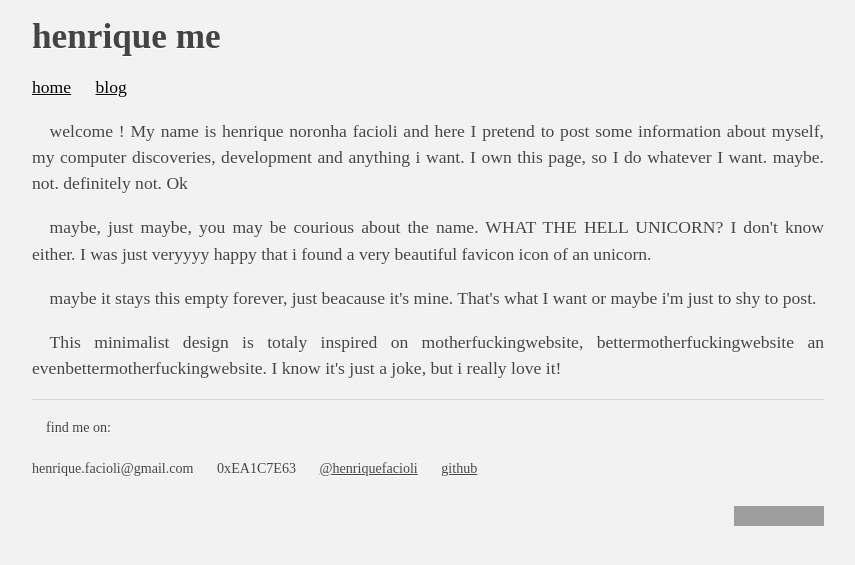
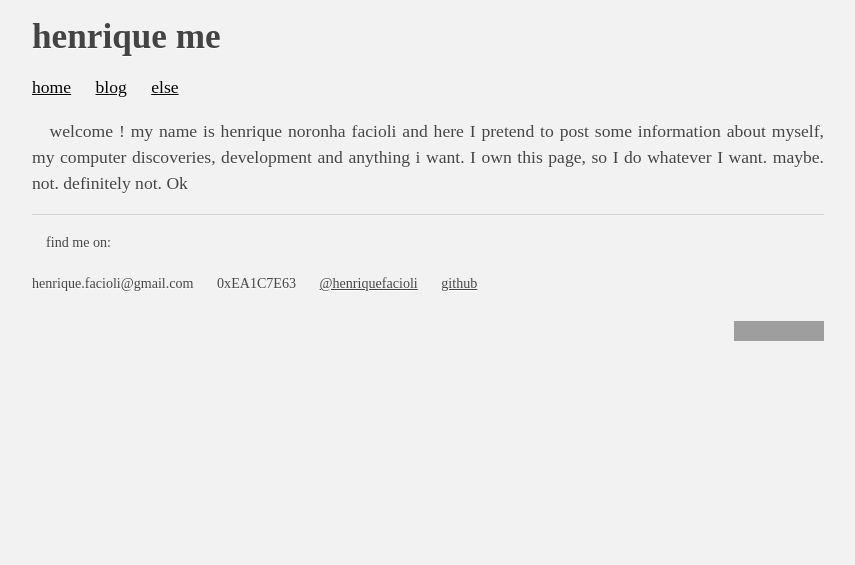
Before and after one commit to faciolihenrique/henriquefacioli.github.io, a Jekyll site: the page built from index.html, in a window 1280 px wide. Shown: the top 565 px of the page, without its empty margins (212-1067 px from the left). Built offline with Jekyll 4.4.1, drawn with Linux system fonts in a browser that asks for light colours; the list of posts is cut into pages by our own code; grey boxes are pictures that could not be loaded.

Commit message:
add else

```diff
--- a/_config.yml
+++ b/_config.yml
@@ -9,4 +9,5 @@ twitter_username: henriquefacioli
 github_username: henriquefacioli
 markdown: kramdown
 permalink: /blog/:year/:month/:day/:title
-highlighter: pygments
+highlighter: rouge
+paginate: 5
--- a/_layouts/default.html
+++ b/_layouts/default.html
@@ -33,6 +33,7 @@
     <ul>
     	<li><a href="/">home</a></li>
     	<li><a href="/blog">blog</a></li>
+        <li><a href="/else">else</a></li>
     </ul>
 </nav>
 
--- a/index.html
+++ b/index.html
@@ -4,13 +4,10 @@ title: henrique me
 author: Henrique Noronha Facioli
 ---
 <p>
-	welcome ! My name is henrique noronha facioli and here I pretend to post some information about myself, my computer discoveries, development and anything i want. I own this page, so I do whatever I want. maybe. not. definitely not. Ok
+	welcome !
+    my name is henrique noronha facioli and here I pretend to post some information about myself, my computer discoveries, development and anything i want. I own this page, so I do whatever I want. maybe. not. definitely not. Ok
 </p>
-<p>
-	maybe, just maybe, you may be courious about the name. WHAT THE HELL UNICORN? I don't know either. I was just veryyyy happy that i found a very beautiful favicon icon of an unicorn.
-</p>
-<p>
-	maybe it stays this empty forever, just beacause it's mine. That's what I want or maybe i'm just to shy to post.
-</p>
-<p> This minimalist design is totaly inspired on motherfuckingwebsite, bettermotherfuckingwebsite an evenbettermotherfuckingwebsite. I know it's just a joke, but i really love it!
-</p>
+
+<span style="display:none"><p>
+    This minimalist design is totaly inspired on motherfuckingwebsite, bettermotherfuckingwebsite an evenbettermotherfuckingwebsite. I know it's just a joke, but i really love it!
+</p></span>
```
Also changed, not shown: _layouts/posts-atualizavel.html (added, +17 -0 lines), _posts/2016-04-27-MC102-Monitoria.md (added, +27 -0 lines), else/index.html (added, +7 -0 lines), files/mc102/1s2016/pseudo10.txt (added, +15 -0 lines), files/mc102/1s2016/pseudo11.txt (added, +34 -0 lines), files/mc102/1s2016/pseudo9.txt (added, +17 -0 lines).
